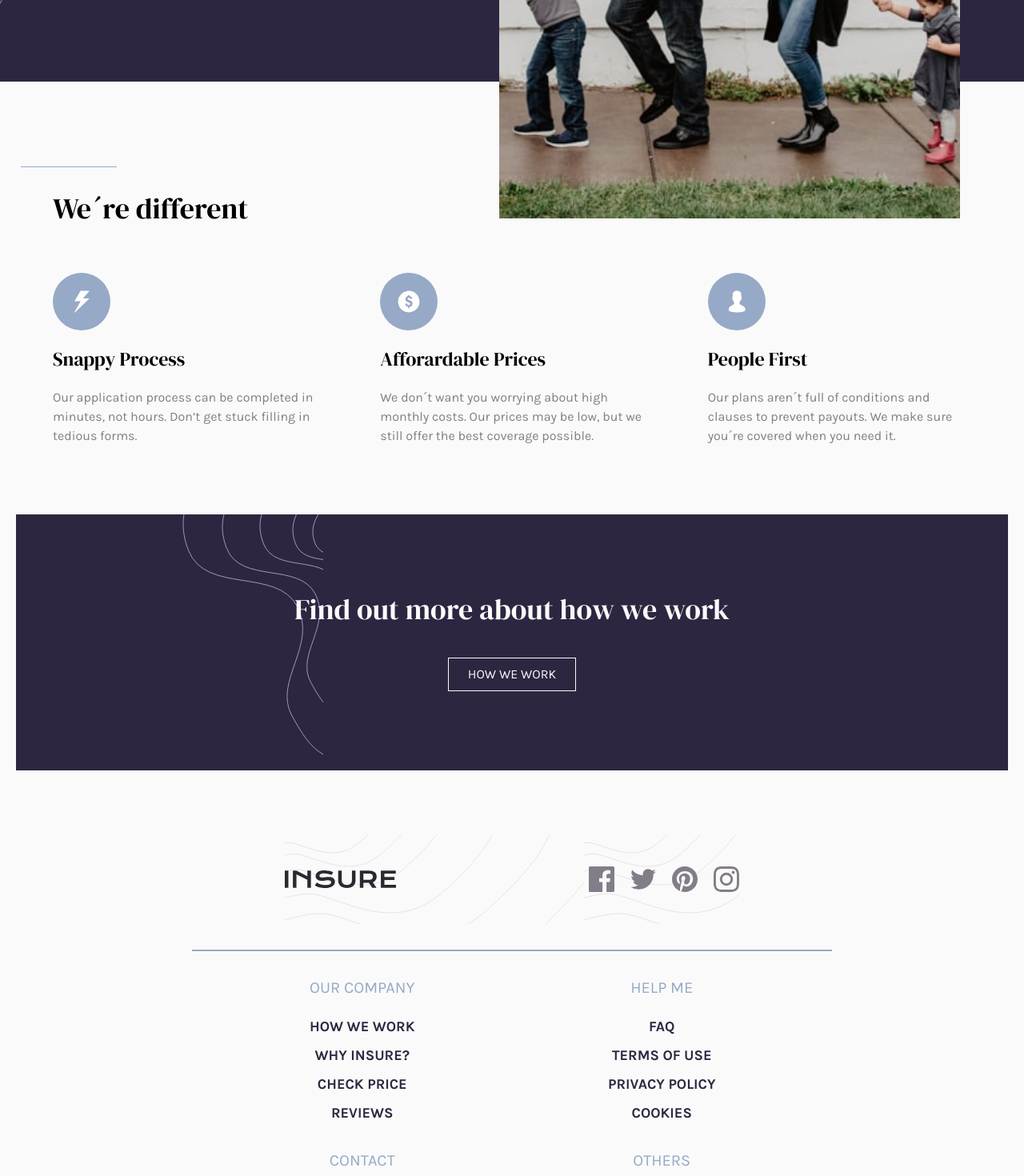
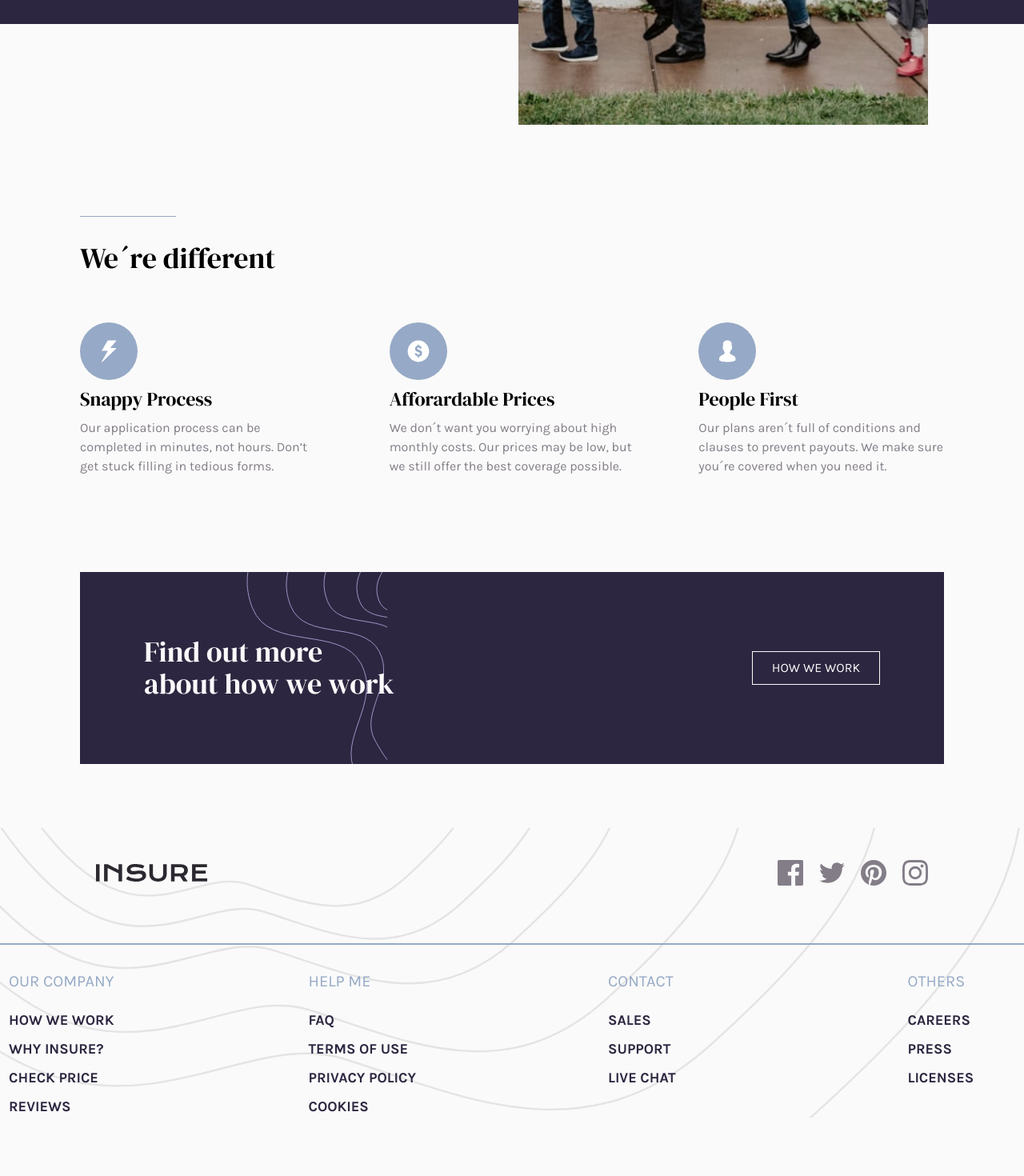
Before and after one commit to Tsuna21182/insure-landing-page-master, a React (Vite) app: page / in a window 1280 px wide. Shown: the part 660-2130 px from the top of the page at 80% size. Built offline with nearby package versions, Linux system fonts and the light colour scheme.

Commit message:
responsive 1440 1920

```diff
--- a/src/Header/Header.tsx
+++ b/src/Header/Header.tsx
@@ -6,7 +6,7 @@ function Header() {
   const [isOpen, setIsOpen] = useState(false);
 
   return (
-    <header className="flex justify-between items-center p-5 ">
+    <header className="flex justify-between items-center p-5 xl:justify-around xl:p-1">
       <div>
         <img src="/images/logo.svg" alt="imagen logo" />
       </div>
--- a/src/components/Card.tsx
+++ b/src/components/Card.tsx
@@ -6,7 +6,7 @@ type DataProps = {
 
 function Card({ image, title, description }: DataProps) {
   return (
-    <div className="flex flex-col gap-5 items-center mt-15 xl:items-start xl:text-left xl:mx-10">
+    <div className="flex flex-col gap-5 items-center mt-15 xl:items-start xl:text-left xl:mx-10 xl:gap-2">
       <img src={image} alt={title} className="w-18" />
       <h3 className="font-display text-2xl">{title}</h3>
       <p className="font-body text-DarkGrayishViolet">{description}</p>
--- a/src/components/Footer/Company.tsx
+++ b/src/components/Footer/Company.tsx
@@ -1,8 +1,8 @@
 function Company() {
   return (
-    <section className="flex flex-col items-center gap-5 font-body">
+    <section className="flex flex-col items-center gap-5 font-body md:items-baseline">
       <h3 className="uppercase text-GrayishBlue text-xl">our company</h3>
-      <ul className="flex flex-col text-center gap-2">
+      <ul className="flex flex-col text-center gap-2 md:text-left">
         <a
           href="#"
           className="text-lg uppercase text-DarkViolet font-bold md:hover:underline"
--- a/src/components/Footer/Contact.tsx
+++ b/src/components/Footer/Contact.tsx
@@ -1,8 +1,8 @@
 function Contact() {
   return (
-    <section className="flex flex-col items-center gap-5 font-body">
+    <section className="flex flex-col items-center gap-5 font-body md:items-baseline">
       <h3 className="uppercase text-GrayishBlue text-xl">contact</h3>
-      <ul className="flex flex-col text-center gap-2">
+      <ul className="flex flex-col text-center gap-2 md:text-left">
         <a
           href="#"
           className="text-lg uppercase text-DarkViolet font-bold md:hover:underline"
--- a/src/components/Footer/Footer.tsx
+++ b/src/components/Footer/Footer.tsx
@@ -6,10 +6,10 @@ import Others from "./Others";
 
 function Footer() {
   return (
-    <footer className="flex flex-col items-center gap-8 mb-30">
+    <footer className="flex flex-col items-center gap-8 mb-30 bg-[url(/images/bg-pattern-footer-mobile.svg)] md:bg-[url(/images/bg-pattern-footer-desktop.svg)] bg-cover bg-center">
       <Redes />
-      <div className="border border-GrayishBlue w-80 md:w-lvh"></div>
-      <div className="md:grid md:grid-cols-2 md:gap-x-60 md:gap-y-8">
+      <div className="border border-GrayishBlue w-80 md:w-lvh xl:w-7xl 3xl:w-[110rem]"></div>
+      <div className="md:grid md:grid-cols-2 xl:grid-cols-4 md:gap-x-60 md:gap-y-8">
         <Company />
         <HelpMe />
         <Contact />
--- a/src/components/Footer/HelpMe.tsx
+++ b/src/components/Footer/HelpMe.tsx
@@ -1,8 +1,8 @@
 function HelpMe() {
   return (
-    <section className="flex flex-col items-center gap-5 font-body">
+    <section className="flex flex-col items-center gap-5 font-body md:items-baseline">
       <h3 className="uppercase text-GrayishBlue text-xl">help me</h3>
-      <ul className="flex flex-col text-center gap-2">
+      <ul className="flex flex-col text-center gap-2 md:text-left">
         <a
           href="#"
           className="text-lg uppercase text-DarkViolet font-bold md:hover:underline"
--- a/src/components/Footer/Others.tsx
+++ b/src/components/Footer/Others.tsx
@@ -1,8 +1,8 @@
 function Others() {
   return (
-    <section className="flex flex-col items-center gap-5 font-body">
+    <section className="flex flex-col items-center gap-5 font-body md:items-baseline">
       <h3 className="uppercase text-GrayishBlue text-xl">others</h3>
-      <ul className="flex flex-col text-center gap-2">
+      <ul className="flex flex-col text-center gap-2 md:text-left">
         <a
           href="#"
           className="text-lg uppercase text-DarkViolet font-bold md:hover:underline"
--- a/src/components/Footer/Redes.tsx
+++ b/src/components/Footer/Redes.tsx
@@ -1,7 +1,10 @@
 function Redes() {
   return (
-    <section className="flex flex-col text-center items-center bg-[url(/images/bg-pattern-footer-mobile.svg)] md:flex-row md:gap-x-60">
-      <img src="/images/logo.svg" alt="imagen logo" className="w-35" />
+    <section className="w-full flex flex-col text-center items-center md:flex-row md:justify-around xl:justify-between xl:px-30 xl:gap-0">
+      <div>
+        <img src="/images/logo.svg" alt="imagen logo" className="w-35" />
+      </div>
+
       <ul className="flex items-center my-10 gap-5">
         <a href="">
           <img
--- a/src/components/Hero/Hero.tsx
+++ b/src/components/Hero/Hero.tsx
@@ -6,10 +6,10 @@ function Hero() {
       <img
         src="/images/image-intro-mobile.jpg"
         alt="imagen hero"
-        className="w-full xl:absolute xl:w-xl xl:top-60 xl:right-20"
+        className="w-full xl:absolute xl:w-lg xl:top-50 xl:right-30 3xl:w-2xl 3xl:top-40 3xl:right-50"
       />
 
-      <div className="p-8 mt-10 xl:ml-5 xl:py-30 xl:flex xl:flex-col xl:items-start xl:text-left xl:max-w-[750px] xl:h-[600px]">
+      <div className="p-8 mt-10 xl:ml-5 xl:mt-0 xl:py-30 xl:flex xl:flex-col xl:items-start xl:text-left xl:max-w-[750px] xl:h-[600px] 3xl:py-40 3xl:px-20 3xl:ml-40">
         <h2 className="font-display text-3xl xl:max-w-90 xl:text-5xl">
           Humanizing your insurance.
         </h2>
--- a/src/components/Section/Characteristics.tsx
+++ b/src/components/Section/Characteristics.tsx
@@ -3,8 +3,8 @@ import Data from "../../Data/Db";
 
 function Characteristics() {
   return (
-    <section className="flex flex-col justify-center items-center text-center p-1.5 m-5 xl:text-left xl:items-start">
-      <div className="border-t-1 mt-20 mb-8 w-30 text-GrayishBlue"></div>
+    <section className="flex flex-col justify-center items-center text-center p-1.5 m-5 xl:text-left xl:items-start xl:mt-30 xl:p-10">
+      <div className="border-t-1 mt-20 ml-10 mb-8 w-30 text-GrayishBlue"></div>
       <h2 className="text-4xl font-display xl:ml-10">We´re different</h2>
       <div className="xl:grid xl:grid-cols-3">
         {Data.map((item, index) => (
--- a/src/components/Section/FindWork.tsx
+++ b/src/components/Section/FindWork.tsx
@@ -2,8 +2,8 @@ import Btn from "../Btn";
 
 function FindWork() {
   return (
-    <section className="bg-DarkViolet bg-[url(/images/bg-pattern-how-we-work-mobile.svg)] bg-no-repeat bg-[13rem_-1rem] flex flex-col justify-center items-center text-center p-10 mx-5 my-20 h-80">
-      <h2 className="font-display text-VeryLightGray text-4xl my-5">
+    <section className="bg-DarkViolet bg-[url(/images/bg-pattern-how-we-work-mobile.svg)] bg-no-repeat bg-[13rem_-1rem] flex flex-col justify-center items-center text-center p-10 mx-5 my-20 h-80 xl:flex-row xl:justify-between xl:p-20 xl:h-60 xl:text-left xl:mx-25">
+      <h2 className="font-display text-VeryLightGray text-4xl my-5 xl:w-80">
         Find out more about how we work
       </h2>
       <Btn
--- a/src/index.css
+++ b/src/index.css
@@ -16,4 +16,8 @@
 
   --font-display: "DM Serif Display", serif; /*headings*/
   --font-body: "Karla", serif; /*body*/
+
+  /* breakpoint */
+
+  --breakpoint-3xl: 120rem;
 }
```
